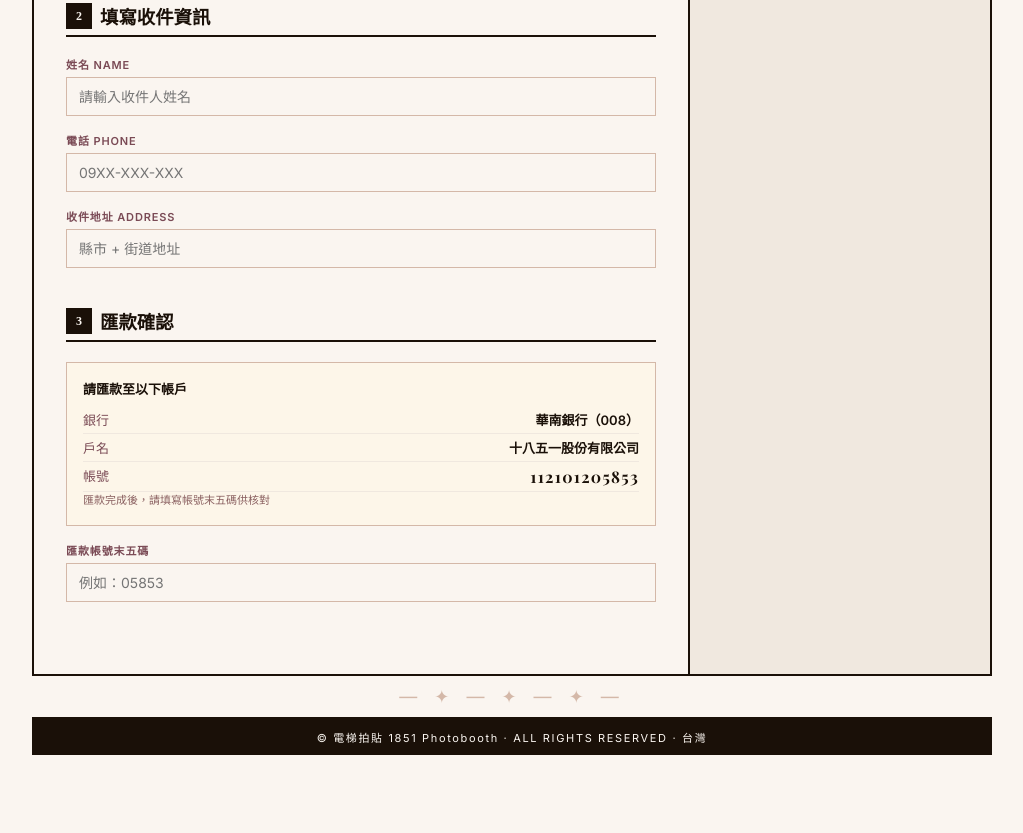
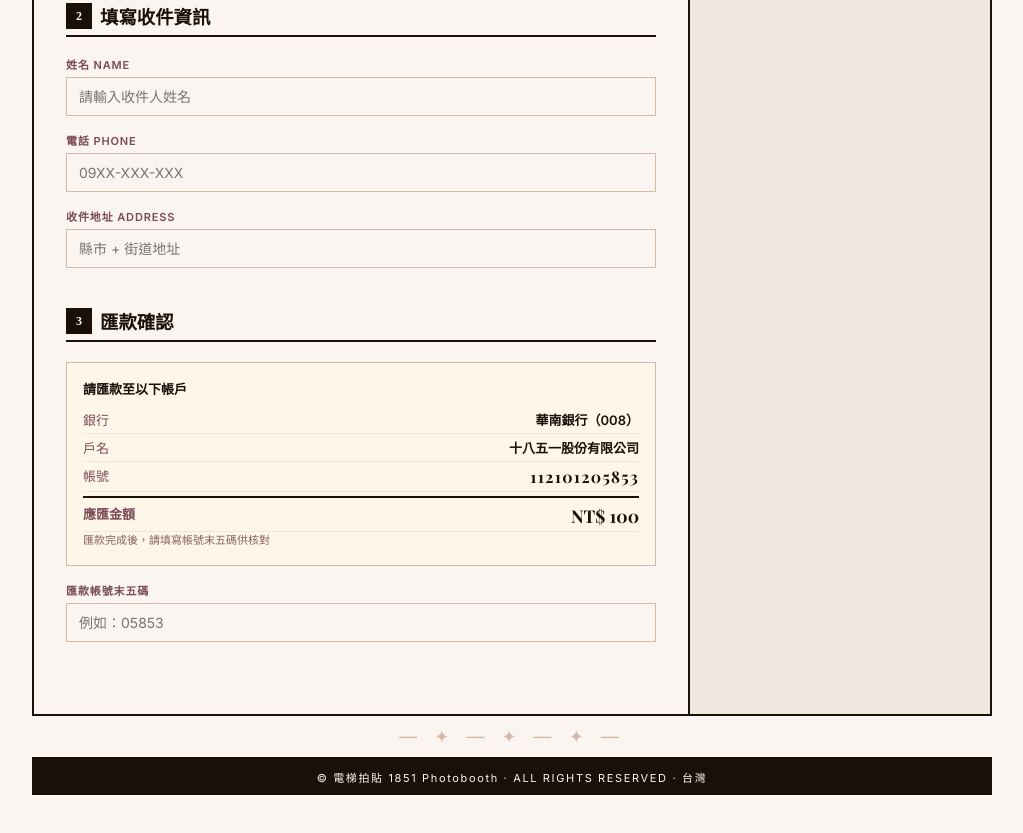
Before and after one commit to 1851jackson/elevator-photobooth, a plain HTML site: page index.html in a window 1280 px wide. Shown: the part 1745-2578 px from the top of the page, without its empty margins (128-1151 px from the left). Drawn offline with nearby package versions, Linux system fonts and the light colour scheme.

Commit message:
Update index.html

```diff
--- a/index.html
+++ b/index.html
@@ -200,6 +200,7 @@ body{font-family:'Inter',sans-serif;color:var(--ink);background:var(--cream);}
           <div class="bank-inline-row"><span class="bl">銀行</span><span class="bv">華南銀行（008）</span></div>
           <div class="bank-inline-row"><span class="bl">戶名</span><span class="bv">十八五一股份有限公司</span></div>
           <div class="bank-inline-row"><span class="bl">帳號</span><span class="bv bank-num-inline">112101205853</span></div>
+          <div class="bank-inline-row" id="bankTotalRow" style="display:none;border-top:2px solid var(--ink);margin-top:4px;padding-top:6px;"><span class="bl" style="font-weight:700;">應匯金額</span><span class="bv" id="bankTotalAmt" style="font-family:'Playfair Display',serif;font-size:1.1rem;color:var(--ink);"></span></div>
           <div class="bank-note">匯款完成後，請填寫帳號末五碼供核對</div>
         </div>
         <div class="form-row">
@@ -423,6 +424,14 @@ function updateSidebar(){
   }
   html+=`<div class="total-box"><span class="total-lbl">總金額 TOTAL</span><span class="total-amt">NT$ ${calcTotal()}</span></div>`;
   document.getElementById('sidebarContent').innerHTML=html;
+  // Update bank section total
+  const total = calcTotal();
+  const bankRow = document.getElementById('bankTotalRow');
+  const bankAmt = document.getElementById('bankTotalAmt');
+  if(bankRow && bankAmt){
+    if(total > 0){ bankRow.style.display='flex'; bankAmt.textContent='NT$ '+total; }
+    else{ bankRow.style.display='none'; }
+  }
 }
 
 function sr(l,v){return `<div class="summary-row"><span class="lbl">${l}</span><span class="val">${v}</span></div>`;}
```
